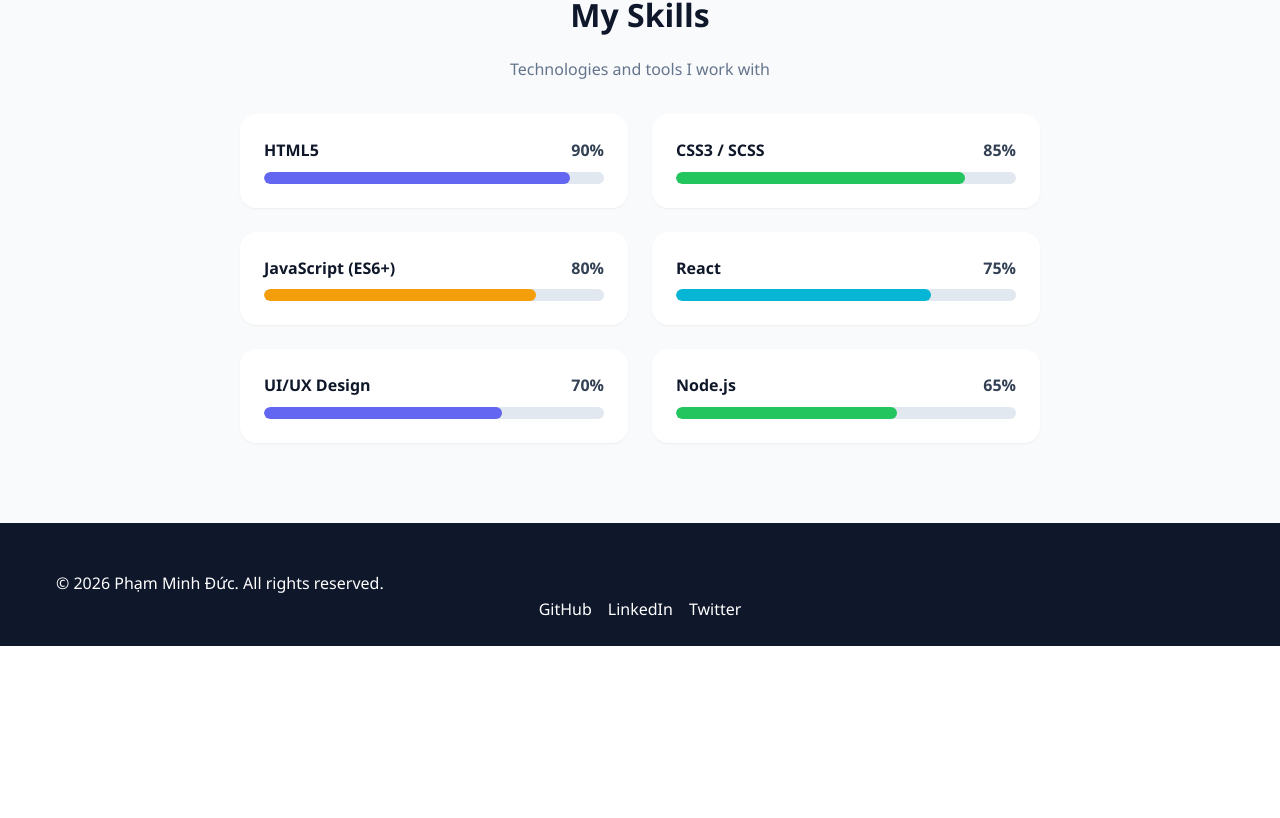
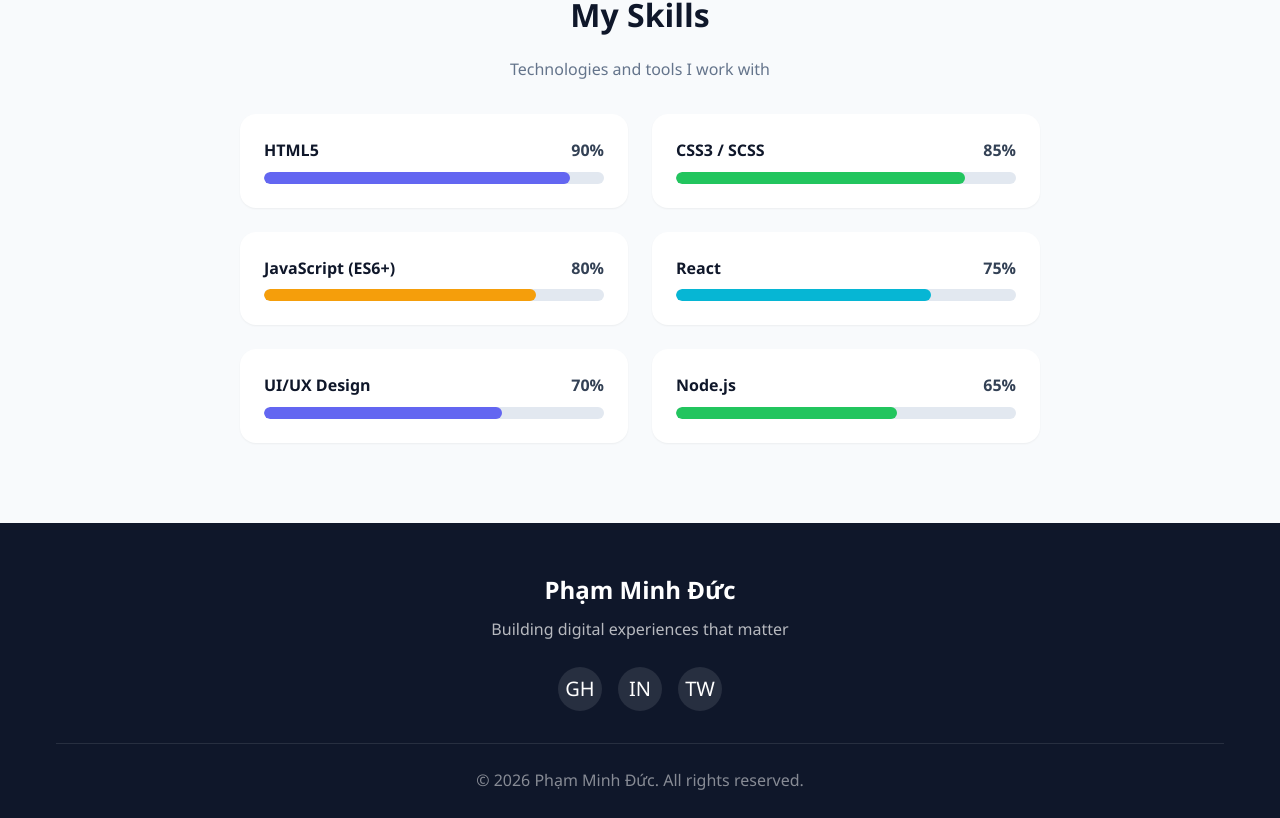
Before and after one commit to PMinhDucz/BTTH_Nen_Tang_Web, a React (Vite) app in the folder BTTH04_react_2/projects/portfolio_react/: page / in a window 1280 px wide. Shown: the part 1779-2597 px from the top of the page. Before the commit the page ends 2425 px from the top, so only its background shows below. Built offline with nearby package versions, Linux system fonts and the light colour scheme.

Commit message:
[STATE] Add useState for projects

```diff
--- a/BTTH04_react_2/projects/portfolio_react/src/components/Footer.jsx
+++ b/BTTH04_react_2/projects/portfolio_react/src/components/Footer.jsx
@@ -4,11 +4,17 @@ function Footer() {
     return (
         <footer className="footer">
             <div className="container">
-                <p>&copy; 2026 Phạm Minh Đức. All rights reserved.</p>
-                <div className="social-links">
-                    <a href="#">GitHub</a>
-                    <a href="#">LinkedIn</a>
-                    <a href="#">Twitter</a>
+                <div className="footer-content">
+                    <div className="footer-logo">Phạm Minh Đức</div>
+                    <div className="footer-tagline">Building digital experiences that matter</div>
+                    <div className="social-links">
+                        <a href="#" className="social-link">GH</a>
+                        <a href="#" className="social-link">IN</a>
+                        <a href="#" className="social-link">TW</a>
+                    </div>
+                </div>
+                <div className="footer-bottom">
+                    <p>&copy; 2026 Phạm Minh Đức. All rights reserved.</p>
                 </div>
             </div>
         </footer>
```
Also changed, not shown: BTTH04_react_2/projects/portfolio_react/src/components/Portfolio.jsx (added, +27 -0 lines).
